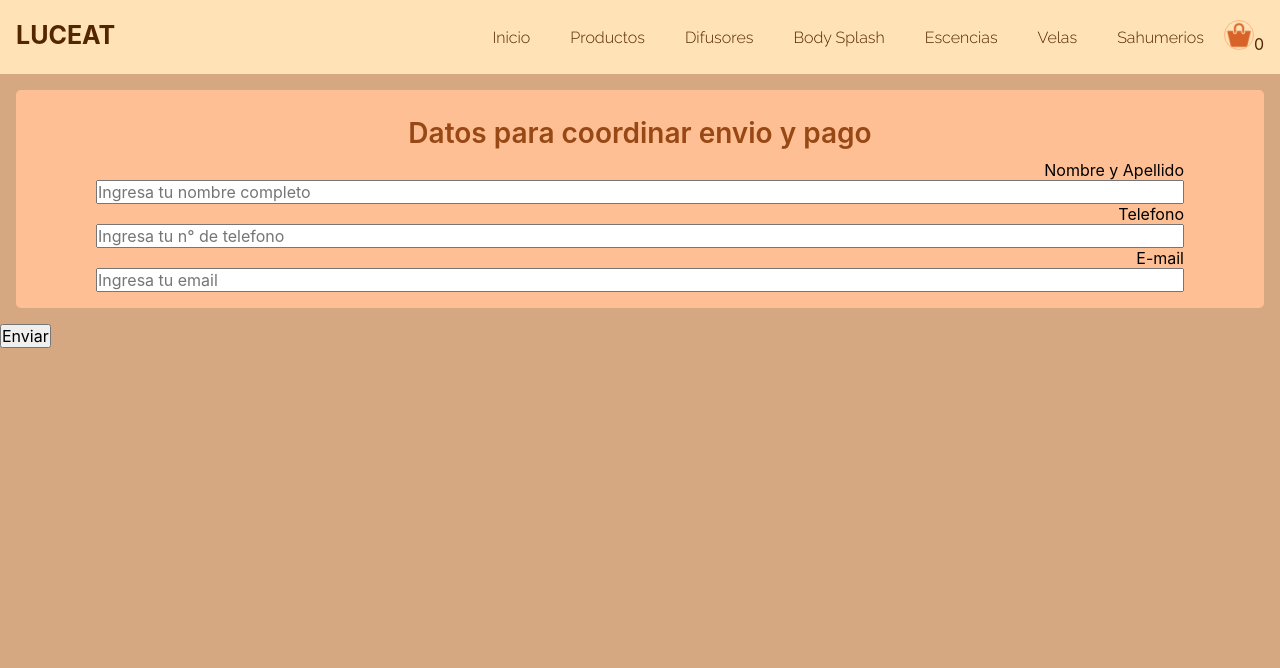
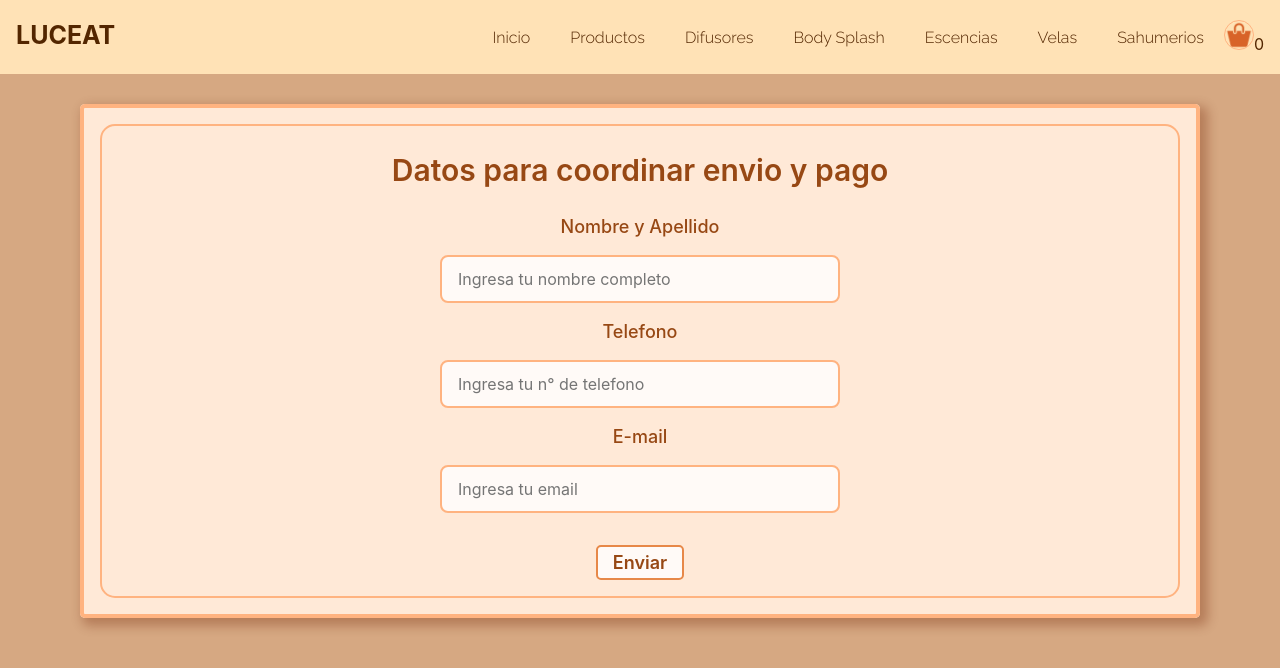
Before and after one commit to MatiBorjas/luceat_project, a React (Create React App) app: page /orden in a window 1280 px wide. Shown: the top 668 px of the page. Built offline with nearby package versions, Linux system fonts and the light colour scheme; no server answers; the database is empty.

Commit message:
sweet alert 2

```diff
--- a/package.json
+++ b/package.json
@@ -11,6 +11,8 @@
     "react-dom": "^18.0.0",
     "react-router-dom": "^6.3.0",
     "react-scripts": "5.0.0",
+    "sweetalert2": "^11.4.17",
+    "sweetalert2-react-content": "^5.0.0",
     "web-vitals": "^2.1.4"
   },
   "scripts": {
--- a/src/components/CartList.js
+++ b/src/components/CartList.js
@@ -63,7 +63,7 @@ function CartList() {
                   <p>Total de compra: ${totalCarrito()}</p>
                 </div>
                 <div className='finalizar-compra'>
-                  <button><Link to={'/orden'} className='btn-finalizar'>Finalizar Compra</Link></button>
+                  <div><Link to={'/orden'} className='btn-finalizar'>Finalizar Compra</Link></div>
                 </div>
               </div>
           </div>
--- a/src/components/FormularioCompra.js
+++ b/src/components/FormularioCompra.js
@@ -2,6 +2,7 @@ import React, { useState } from 'react'
 import { addDoc, collection, getFirestore } from "firebase/firestore";
 import { useCartContext } from '../context/CartContext';
 import '../styles/FormularioCompra.css';
+import Swal from "sweetalert2"
 
 function FormularioCompra() {
 
@@ -23,10 +24,22 @@ function FormularioCompra() {
     setUser({...user, [id]: value })
   }
 
+  const orderConfirmation = () => {
+    Swal.fire({
+      title:'Pedido enviado',
+      text:'Te contactamos para realizar el envio y resolver el pago',
+      icon:'success',
+      confirmButtonText: "Excelente!",
+      confirmButtonColor: "#e78848",
+      }
+    )
+  };
+
   function onSubmit(e){
     e.preventDefault();
     let productosCompra = cart.map(e => ({ nombre: e.nombre, precio: e.precio, cantidad:e.quantity }))
     saveToFirestore({user, productosCompra})
+    orderConfirmation();
     deleteCart();
   }
 
@@ -34,19 +47,21 @@ function FormularioCompra() {
     <div className='contenedor-formulario'>
     <form onSubmit={onSubmit}>
         <fieldset className='contenedor-campos'>
+          <div className='cuerpo-formulario'>
             <div className='titulo-formulario'>
               <p>Datos para coordinar envio y pago</p>
             </div>
             <div className='datos-formulario'>
               <label id="name-label">Nombre y Apellido</label>
-              <input id="name" type="text" placeholder="Ingresa tu nombre completo" onChange={e => onInputChange(e.target) } required/>
+                <input id="name" autocomplete='off' type="text" placeholder="Ingresa tu nombre completo" onChange={e => onInputChange(e.target) } required/>
               <label id="phone-label">Telefono</label>
-              <input id="phone" type="text" placeholder="Ingresa tu n° de telefono" onChange={e => onInputChange(e.target) }required/>
+                <input id="phone" autocomplete='off' type="text" placeholder="Ingresa tu n° de telefono" onChange={e => onInputChange(e.target) }required/>
               <label id="email-label">E-mail</label>
-              <input id="email" type="email" placeholder="Ingresa tu email" onChange={e => onInputChange(e.target) }required/>
+                <input id="email" autocomplete='off' type="email" placeholder="Ingresa tu email" onChange={e => onInputChange(e.target) }required/>
+              </div>
+              <input type="submit" value="Enviar" className='btn-submit'/>
               </div>
         </fieldset>
-            <input type="submit" value="Enviar"/>
       </form>
     </div>
   )
--- a/src/styles/CartList.css
+++ b/src/styles/CartList.css
@@ -7,8 +7,6 @@
   box-shadow: 5px 5px 11px 3px rgba(110, 31, 0, 0.315);
   margin: 30px 80px;
 }
-
-
 
 .carrito-vacio {
   text-align: center;
@@ -83,6 +81,7 @@ img {
 
 .finalizar-compra {
   margin-top: 1em;
+  padding-right: 3em;
 }
 
 
--- a/src/styles/FormularioCompra.css
+++ b/src/styles/FormularioCompra.css
@@ -3,29 +3,80 @@ button, input, select, textarea {
   font-size: 100%;
 }
 
-.contendero-formulario{
+
+.contenedor-campos{
+  background-color: #FFE9D7;
+  border: solid 4px rgb(255, 179, 128);
+  border-radius: 5px;
+  -webkit-box-shadow: 5px 5px 11px 3px rgba(110, 31, 0, 0.315);
+  box-shadow: 5px 5px 11px 3px rgba(110, 31, 0, 0.315);
+  margin: 30px 80px;
 }
 
-.contenedor-campos{
+.cuerpo-formulario{
+  display: flex;
+  flex-flow: column nowrap;
+  align-items: center;
+  justify-content: space-evenly;
+  border: solid 2px rgb(255, 179, 128);
+  border-radius: 15px;
   margin: 1em 1em;
-  text-align: end;
-  background-color: rgb(255, 191, 148);
-  /* border: solid 2px rgb(255, 179, 128); */
-  border: 0;
-  border-radius: 5px;
-  padding: 1em 5em;
+  padding: 1em 0em;
 }
 
 .titulo-formulario{
   text-align: center;
-  font-size: 28px;
+  font-size: 30px;
   font-weight: 600;
   color:rgb(151, 72, 20);
   padding: 10px 0;
 
 }
 
-.datos-formulario{
+.datos-formulario {
   display: flex;
   flex-flow: column nowrap;
+  justify-content: center;
+  align-items: center;
+  padding-bottom: 2em;
 }
+
+.datos-formulario input {
+  background-color: #fffaf7;
+  height: 3em;
+  width: 25em;
+  border: 0;
+  padding-left: 1em;
+  border: solid 2px rgb(255, 179, 128);
+  border-radius: 8px;
+}
+
+.datos-formulario input:focus, textarea:focus {
+  outline: 0;
+  background-color: #fffaf7;
+  border: solid 2px rgb(38, 146, 38);
+  border-radius: 8px;
+}
+
+.datos-formulario label {
+  padding: 1em 0;
+  font-size: 18px;
+  font-weight: 500;
+  color:#974814;
+}
+
+.btn-submit {
+  text-decoration: none;
+  padding: 5px 15px;
+  background-color: #fffaf7;
+  border: 2px solid #e78848;
+  border-radius: 5px;
+  color:rgb(151, 72, 20);
+  font-size: 18px;
+  font-weight: 600;
+}
+
+.btn-submit:hover {
+  background-color: rgb(231, 136, 72);
+  color: #fffaf7;
+}
--- a/src/styles/ItemDetail.css
+++ b/src/styles/ItemDetail.css
@@ -73,10 +73,6 @@ font-weight: 400;
   padding: 5px 5em;
 }
 
-.btn-irAlCarrito {
-  width: 100%;
-  padding: 0 5px;
-}
 
 .contenedor-boton-irAlCarrito {
   background-color: rgb(255, 202, 166);
@@ -89,6 +85,11 @@ font-weight: 400;
   justify-content: center;
   align-items: center;
   padding: 5px 0px;
+}
+
+.btn-irAlCarrito {
+  width: 100%;
+  padding: 0 5px;
 }
 
 .contenedor-boton-irAlCarrito button {
```
Also changed, not shown: 1 other file (tests, documents, lock files or other folders). Lines whose indentation alone changed are shown as unchanged.
